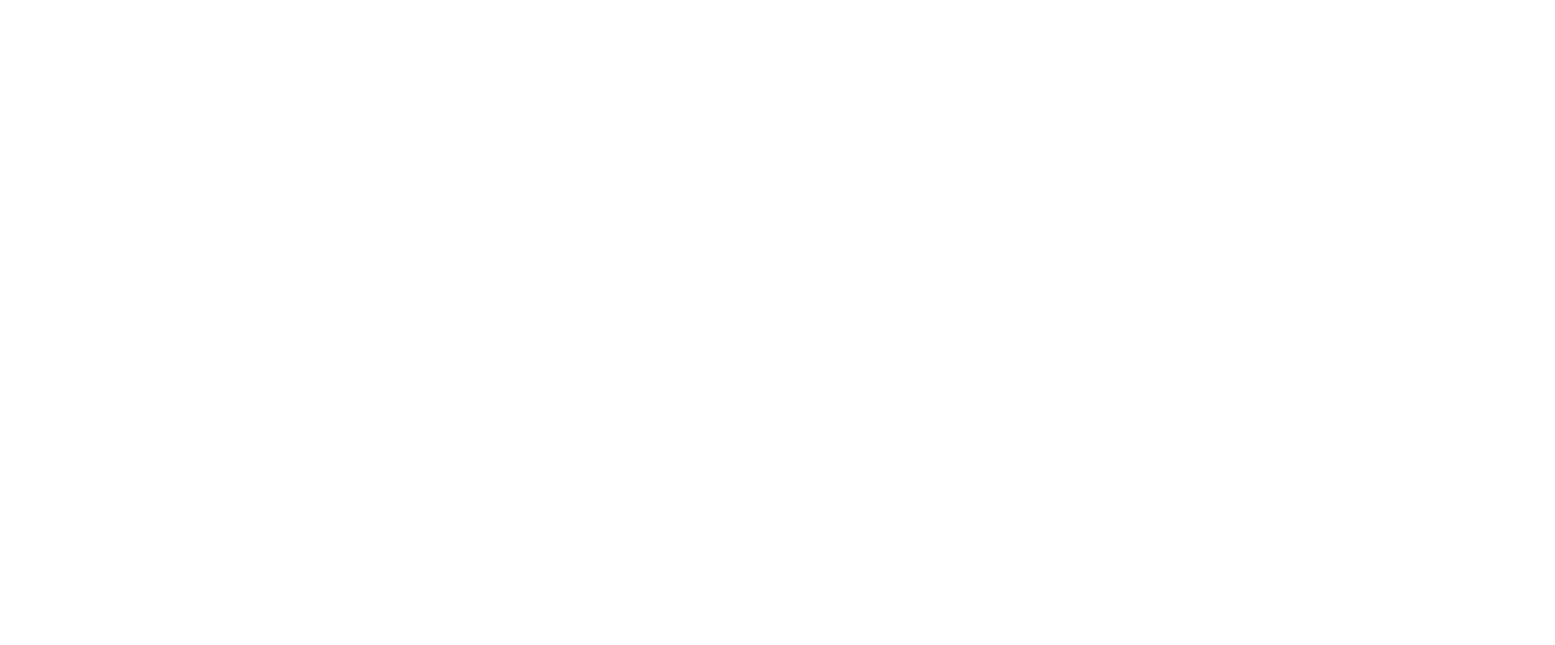
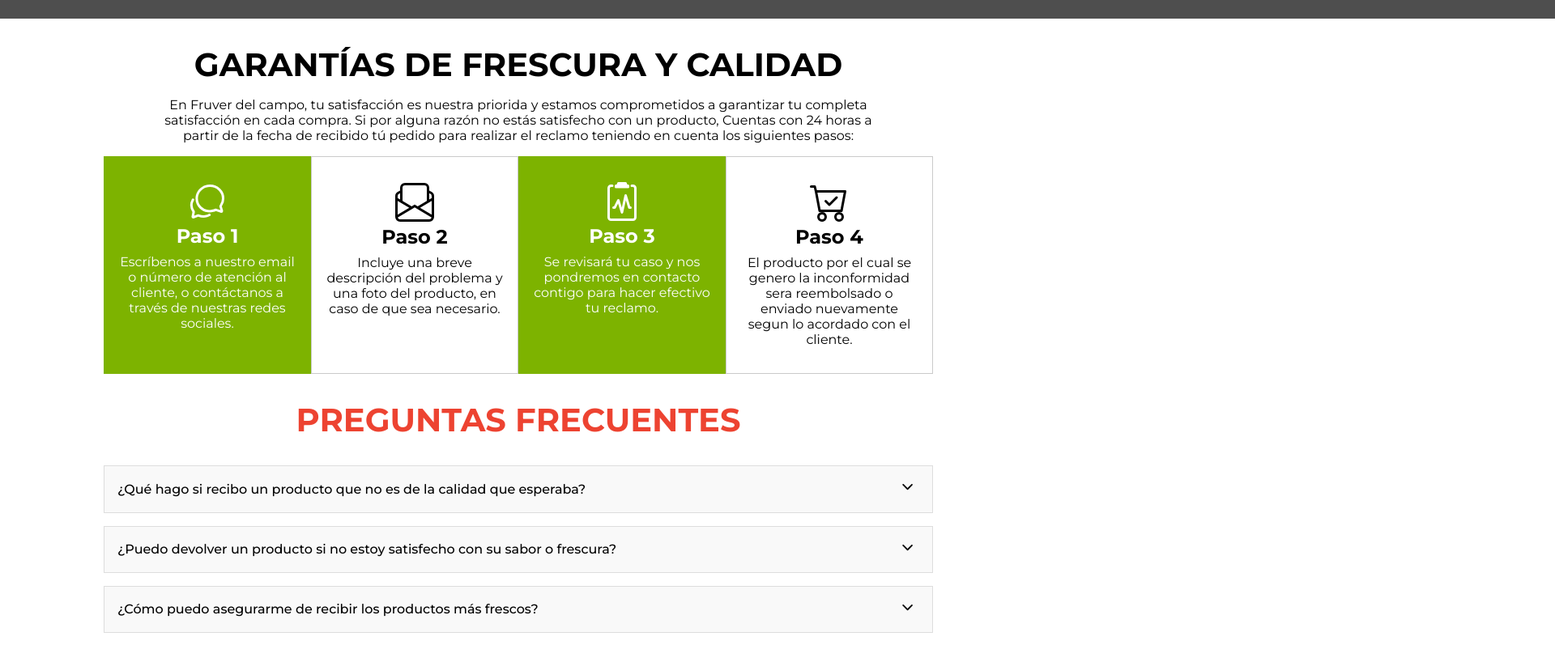
Before and after one commit to MariaBarros02/fruverDelCampo, a React (Vite) app: page /garantias in a window 1280 px wide. Shown: the part 460-1257 px from the top of the page at 81% size, 1920 px wide, since content can reach past the window. Before the commit the page ends 800 px from the top, so only its background shows below. Built offline with nearby package versions, Linux system fonts and the light colour scheme; grey boxes are pictures that could not be loaded.

Commit message:
Garantias version 1
Se ha agrgado el entorno garantias con todos los
componentes planeados.
En la rama _main se cambio en este commit:

```diff
--- a/src/paginas/Garantias.jsx
+++ b/src/paginas/Garantias.jsx
@@ -1,8 +1,107 @@
-import React from 'react'
+import Cabecera from "../plantillas/Cabecera"
+import HeroPrincipal from "../componentes/HeroPrincipal"
+import Footer from "../plantillas/Footer"
+import { BsEnvelopePaper, BsClipboard2Pulse, BsCartCheck } from "react-icons/bs";
+import { IoChatbubblesOutline } from "react-icons/io5";
+import { useState } from "react";
+import { IoIosArrowDown, IoIosArrowUp } from "react-icons/io";
+
+const preguntasFrecuentes = [
+  {
+    pregunta: "¿Qué hago si recibo un producto que no es de la calidad que esperaba?",
+    respuesta: "Entendemos que la calidad es fundamental en cada compra. Si el producto que recibiste no está fresco o no cumple con nuestros estándares de calidad, por favor envíanos una foto y una breve descripción del problema. Nuestro equipo de atención al cliente revisará el caso y procederemos a realizar un reemplazo o, si lo prefieres, un reembolso completo."
+  },
+  {
+    pregunta: "¿Puedo devolver un producto si no estoy satisfecho con su sabor o frescura?",
+    respuesta: "¡Por supuesto! Nos esforzamos para que cada producto sea de calidad y tenga el sabor esperado. Si sientes que no cumple con tus expectativas de frescura o sabor, contáctanos dentro de las primeras 24 horas de recibido el pedido para poder asistirte. Estaremos encantados de reemplazarlo o gestionar un reembolso."
+  },
+  {
+    pregunta: "¿Cómo puedo asegurarme de recibir los productos más frescos?",
+    respuesta: "Nuestra logística está diseñada para minimizar el tiempo desde la cosecha hasta la entrega. Además, cada producto es inspeccionado antes de salir a reparto. Sin embargo, si sientes que alguno de los productos que recibiste no está en óptimas condiciones, estamos aquí para resolverlo. Solo contáctanos para que podamos ofrecerte una solución."
+  },
+  {
+    pregunta: "¿Qué productos están cubiertos por la garantía de frescura?",
+    respuesta: "Nuestra garantía cubre todos los productos frescos, como frutas, verduras y hierbas. Si alguno de estos productos llega en mal estado o no cumple con los estándares de frescura, te ofrecemos reemplazo o reembolso. Los productos procesados, como jugos o conservas, también están cubiertos en caso de defectos de calidad o sabor."
+  },
+  {
+    pregunta: "¿Hay algún costo adicional por solicitar una garantía?",
+    respuesta: "No, no hay costos adicionales por hacer válida una garantía. Si necesitas un reemplazo o reembolso debido a un problema de calidad, nosotros cubriremos todos los costos asociados al proceso."
+  }
+]
 
 const Garantias = () => {
+
+  const [mostrarAcordeon, setMostrarAcordeon] = useState(null);
+  const cambiarEstadoAcordeon = (index) => {
+    setMostrarAcordeon(mostrarAcordeon === index ? null : index);
+  };
+
+
+
   return (
-    <div>Garantias</div>
+    <>
+      <Cabecera />
+      <HeroPrincipal />
+      <div className="garantias-contenedor">
+        <div className="garantias-contenedor_contenidoTexto">
+          <h2>Garantías de Frescura y Calidad</h2>
+          <p>En Fruver del campo, tu satisfacción es nuestra priorida y estamos
+            comprometidos a garantizar tu completa satisfacción en cada compra.
+            Si por alguna razón no estás satisfecho con un producto, Cuentas con
+            24 horas a partir de la fecha de recibido tú pedido para realizar el
+            reclamo teniendo en cuenta los siguientes pasos:
+          </p>
+        </div>
+        <div className="garantias-contenedor_contenidoPasos">
+          <div className="garantias-contenedor_pasos verde">
+            <IoChatbubblesOutline className="garantias-contenedor_icono" />
+            <h2>Paso 1</h2>
+            <p>Escríbenos a nuestro email o número de atención al cliente,
+              o contáctanos a través de nuestras redes sociales.</p>
+          </div>
+          <div className="garantias-contenedor_pasos">
+            <BsEnvelopePaper className="garantias-contenedor_icono" />
+            <h2>Paso 2</h2>
+            <p>Incluye una breve descripción del problema y una foto del
+              producto, en caso de que sea necesario.</p>
+          </div>
+          <div className="garantias-contenedor_pasos verde">
+            <BsClipboard2Pulse className="garantias-contenedor_icono" />
+            <h2>Paso 3</h2>
+            <p>Se revisará tu caso y nos pondremos en contacto contigo para
+              hacer efectivo tu reclamo.
+            </p>
+          </div>
+          <div className="garantias-contenedor_pasos">
+            <BsCartCheck className="garantias-contenedor_icono" />
+            <h2>Paso 4</h2>
+            <p>El producto por el cual se genero la inconformidad sera
+              reembolsado o enviado nuevamente segun lo acordado con el cliente.</p>
+          </div>
+        </div>
+      </div>
+      <div className="garantias-preguntasFrecuentes">
+        <h2>Preguntas Frecuentes</h2>
+        <div className="garantias-preguntasFrecuentes_contenedor">
+          {preguntasFrecuentes.map((preg, index) => {
+            const { pregunta, respuesta } = preg
+            const acordeonAbierto = mostrarAcordeon === index;
+            return (
+              <div key={index} className={`acordeon ${acordeonAbierto ? 'abierto' : ''}`}>
+                <div className="acordeon-pregunta" onClick={() => cambiarEstadoAcordeon(index)}>
+                <p>{pregunta}</p>
+                <span className="acordeon-icono">{acordeonAbierto ? <IoIosArrowUp/> : <IoIosArrowDown/>}</span>
+                </div>
+                {acordeonAbierto && <div className="acordeon-contenido">{respuesta}</div>}
+              </div>
+            )
+          })
+        }
+        </div>
+      </div>
+
+      <Footer />
+    </>
   )
 }
 
--- a/src/paginas/Productos.jsx
+++ b/src/paginas/Productos.jsx
@@ -1,5 +1,5 @@
+import Cabecera from "../plantillas/Cabecera"
 import HeroPrincipal from "../componentes/HeroPrincipal"
-import Cabecera from "../plantillas/Cabecera"
 import Footer from "../plantillas/Footer"
 import CardProducto from "../componentes/CardProducto"
 import { useState, useEffect } from "react"
@@ -34,7 +34,6 @@
 ]
 
 const Productos = () => {
-
 
   const [productos, setProductos] = useState([]);
   const [paginaActual, setPaginaActual] = useState(1);
--- a/src/sass/estilos.scss
+++ b/src/sass/estilos.scss
@@ -14,3 +14,4 @@
 //PAGINAS
 @use './paginas/index';
 @use './paginas/productos';
+@use './paginas/garantias';
--- a/src/sass/paginas/_garantias.scss
+++ b/src/sass/paginas/_garantias.scss
@@ -0,0 +1,150 @@
+@use './../base/variables' as *;
+
+.garantias-contenedor {
+    width: 80%;
+    margin: 2rem auto;
+
+    .garantias-contenedor_contenidoTexto {
+        text-align: center;
+
+        h2 {
+            text-transform: uppercase;
+
+            @media (min-width: $mediano) {
+                font-size: 2rem;
+
+            }
+
+            @media (min-width: $grande) {
+                font-size: 2.5rem;
+
+            }
+
+        }
+
+        p {
+            font-size: 0.8rem;
+            margin: 1rem 0;
+
+            @media (min-width: $mediano) {
+                font-size: 1rem;
+                padding: 0 4rem;
+
+            }
+        }
+
+    }
+
+    .garantias-contenedor_contenidoPasos {
+        text-align: center;
+
+        @media (min-width: $grande) {
+            display: grid;
+            grid-template-columns: repeat(4, 1fr);
+
+        }
+
+        .garantias-contenedor_pasos {
+            padding: 2rem 1rem;
+            border: solid 1px #cacaca;
+
+            @media (min-width: $mediano) {
+
+                width: 75%;
+                margin: auto;
+
+            }
+
+            @media (min-width: $grande) {
+                height: 100%;
+                width: 100%;
+
+            }
+
+            .garantias-contenedor_icono {
+                font-size: 3rem;
+            }
+
+            p {
+                font-size: 0.8rem;
+                margin-top: 0.5rem;
+
+                @media (min-width: $mediano) {
+                    font-size: 1rem;
+                    padding: 0 3rem;
+
+                }
+
+                @media (min-width: $grande) {
+                    padding: 0;
+                }
+            }
+        }
+
+        .garantias-contenedor_pasos.verde {
+            background-color: $colorPrincipal;
+            color: $claro;
+            border: none;
+
+        }
+    }
+}
+
+.garantias-preguntasFrecuentes {
+    width: 80%;
+    margin: 2rem auto;
+    text-align: center;
+
+    h2 {
+        text-transform: uppercase;
+        color: $colorSecundario;
+        margin: 2rem;
+
+        @media (min-width: $mediano) {
+            font-size: 2rem;
+
+        }
+
+        @media (min-width: $grande) {
+            font-size: 2.5rem;
+
+        }
+
+    }
+    .garantias-preguntasFrecuentes_contenedor{
+
+        .acordeon {
+            border: solid 1px #ddd;
+            margin-bottom: 1rem;
+            cursor: pointer;
+
+            &.abierto {
+                .acordeon-contenido {
+                    display: block;
+                }
+            }
+
+            .acordeon-pregunta {
+                display: flex;
+                justify-content: space-between;
+                align-items: center;
+                padding: 1rem;
+                background-color: #f9f9f9;
+                font-weight: 500;
+            }
+
+            .acordeon-icono {
+                font-size: 1.2rem;
+                margin: 0rem 0.3rem;
+            }
+
+            .acordeon-contenido {
+                display: none;
+                padding: 1rem;
+                background-color: #fff;
+            }
+        }
+
+    }
+
+}
```
